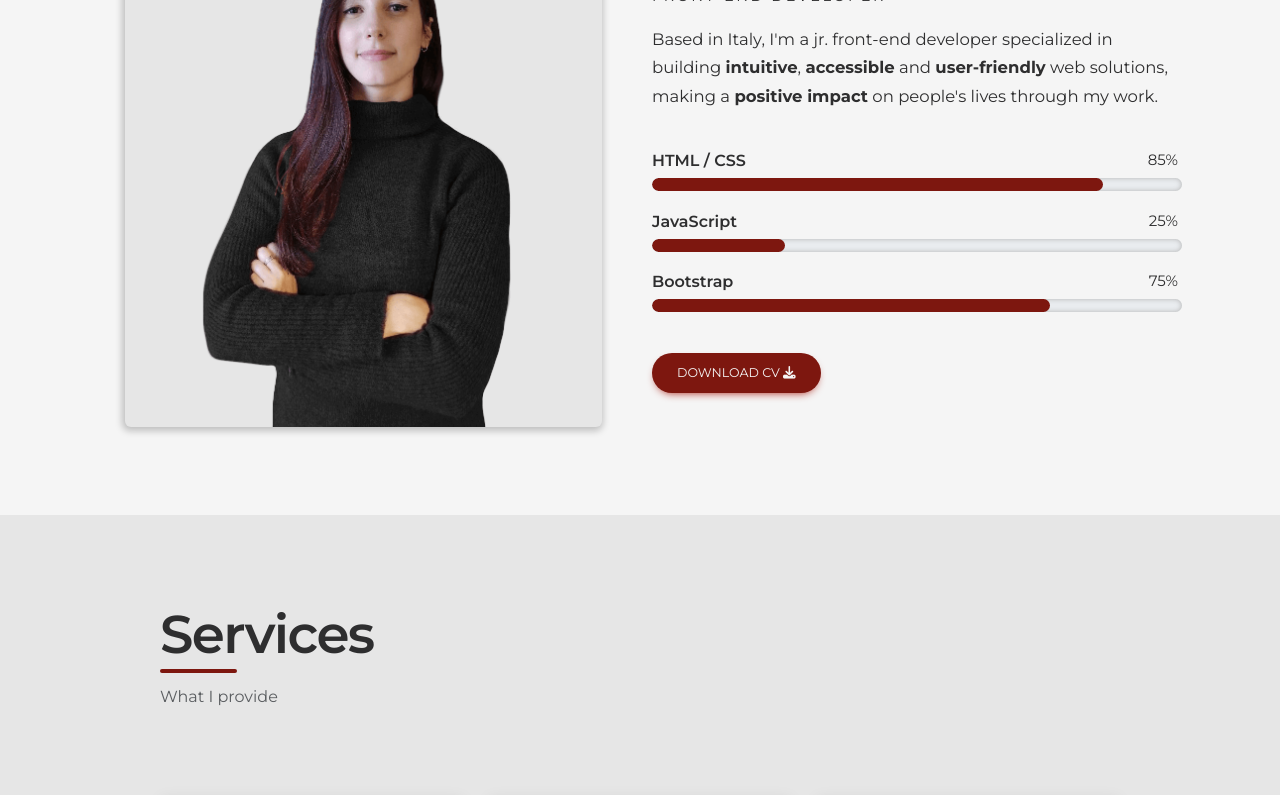
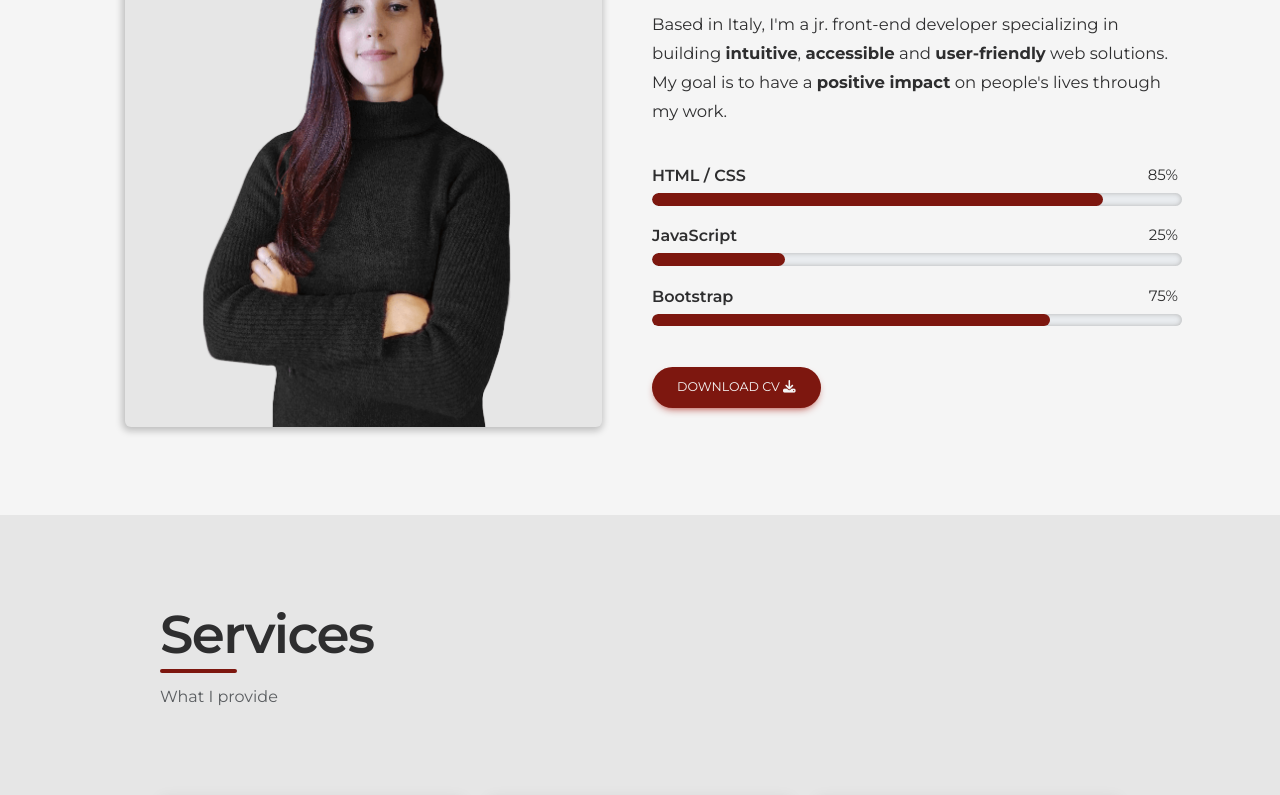
Before and after one commit to alessandra-casole/alessandra-casole.github.io, a plain HTML site: page index.html in a window 1280 px wide. Shown: the part 1164-1959 px from the top of the page. Drawn offline with nearby package versions, Linux system fonts and the light colour scheme.

Commit message:
Update index.html

```diff
--- a/index.html
+++ b/index.html
@@ -183,9 +183,9 @@
                             Based
                             in Italy, I'm a jr. front-end
                             developer
-                            specialized in
+                            specializing in
                             building <strong>intuitive</strong>, <strong>accessible</strong> and
-                            <strong>user-friendly</strong> web solutions, making a <b>positive impact</b> on people's
+                            <strong>user-friendly</strong> web solutions. My goal is to have a <b>positive impact</b> on people's
                             lives through my
                             work.
                         </p>
```
